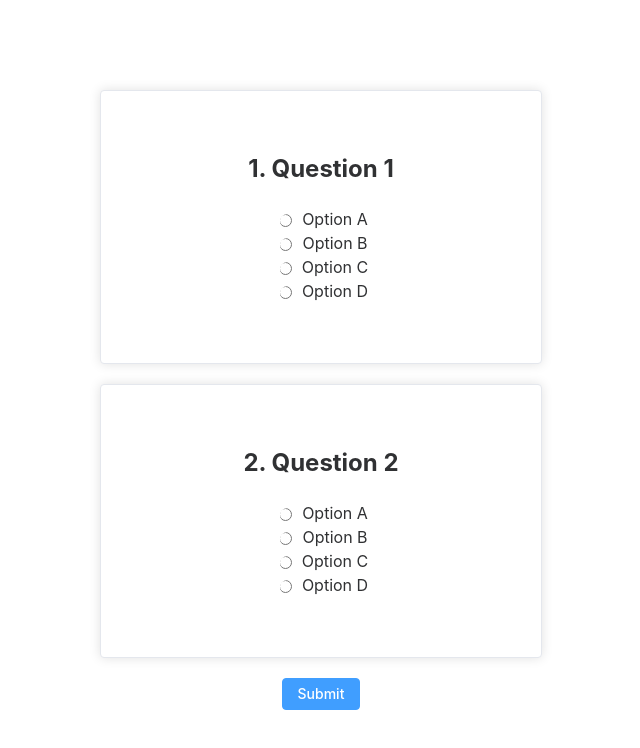
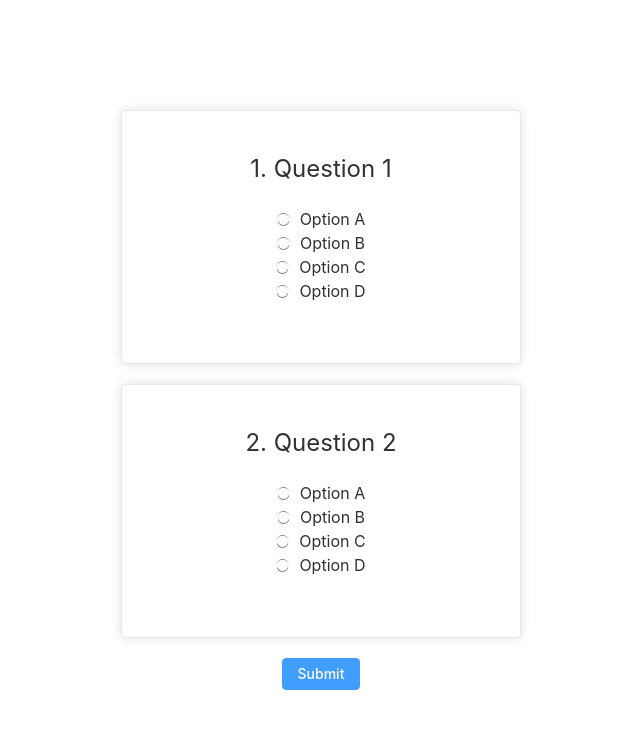
Before and after one commit to crazwade/LinkedIn-SkillTest-Practice-Hub, a Vue app: page / in a window 1280 px wide. Shown: the top 748 px of the page, without its empty margins (319-959 px from the left). Built offline with nearby package versions, Linux system fonts and the light colour scheme.

Commit message:
feat: install and import Tailwind css

```diff
--- a/package.json
+++ b/package.json
@@ -16,8 +16,11 @@
     "@typescript-eslint/eslint-plugin": "^6.5.0",
     "@typescript-eslint/parser": "^6.5.0",
     "@vitejs/plugin-vue": "^4.2.3",
+    "autoprefixer": "^10.4.15",
     "eslint": "^8.48.0",
     "eslint-plugin-vue": "^9.17.0",
+    "postcss": "^8.4.29",
+    "tailwindcss": "^3.3.3",
     "typescript": "^5.0.2",
     "vite": "^4.4.5",
     "vue-tsc": "^1.8.5"
--- /dev/null
+++ b/postcss.config.cjs
@@ -0,0 +1,6 @@
+module.exports = {
+  plugins: {
+    tailwindcss: {},
+    autoprefixer: {},
+  }
+};
--- a/src/main.ts
+++ b/src/main.ts
@@ -1,5 +1,6 @@
 import { createApp } from 'vue';
-import './style.css';
+import './style/style.css';
+import './style/tailwindCSS.css';
 import ElementPlus from 'element-plus';
 import 'element-plus/dist/index.css';
 import App from './App.vue';
--- /dev/null
+++ b/src/style/tailwindCSS.css
@@ -0,0 +1,3 @@
+@tailwind base;
+@tailwind components;
+@tailwind utilities;
--- /dev/null
+++ b/tailwind.config.js
@@ -0,0 +1,12 @@
+/** @type {import('tailwindcss').Config} */
+export default {
+  content: [
+    // Example content paths...
+    './public/**/*.html',
+    './src/**/*.{js,jsx,ts,tsx,vue}',
+  ],
+  theme: {
+    extend: {},
+  },
+  plugins: [],
+};
--- a/vite.config.ts
+++ b/vite.config.ts
@@ -1,7 +1,7 @@
-import { defineConfig } from 'vite'
-import vue from '@vitejs/plugin-vue'
+import { defineConfig } from 'vite';
+import vue from '@vitejs/plugin-vue';
 
 // https://vitejs.dev/config/
 export default defineConfig({
   plugins: [vue()],
-})
+});
```
Also changed, not shown: .eslintrc.json, src/style/style.css (renamed from src/style.css), 1 other file (tests, documents, lock files or other folders).
